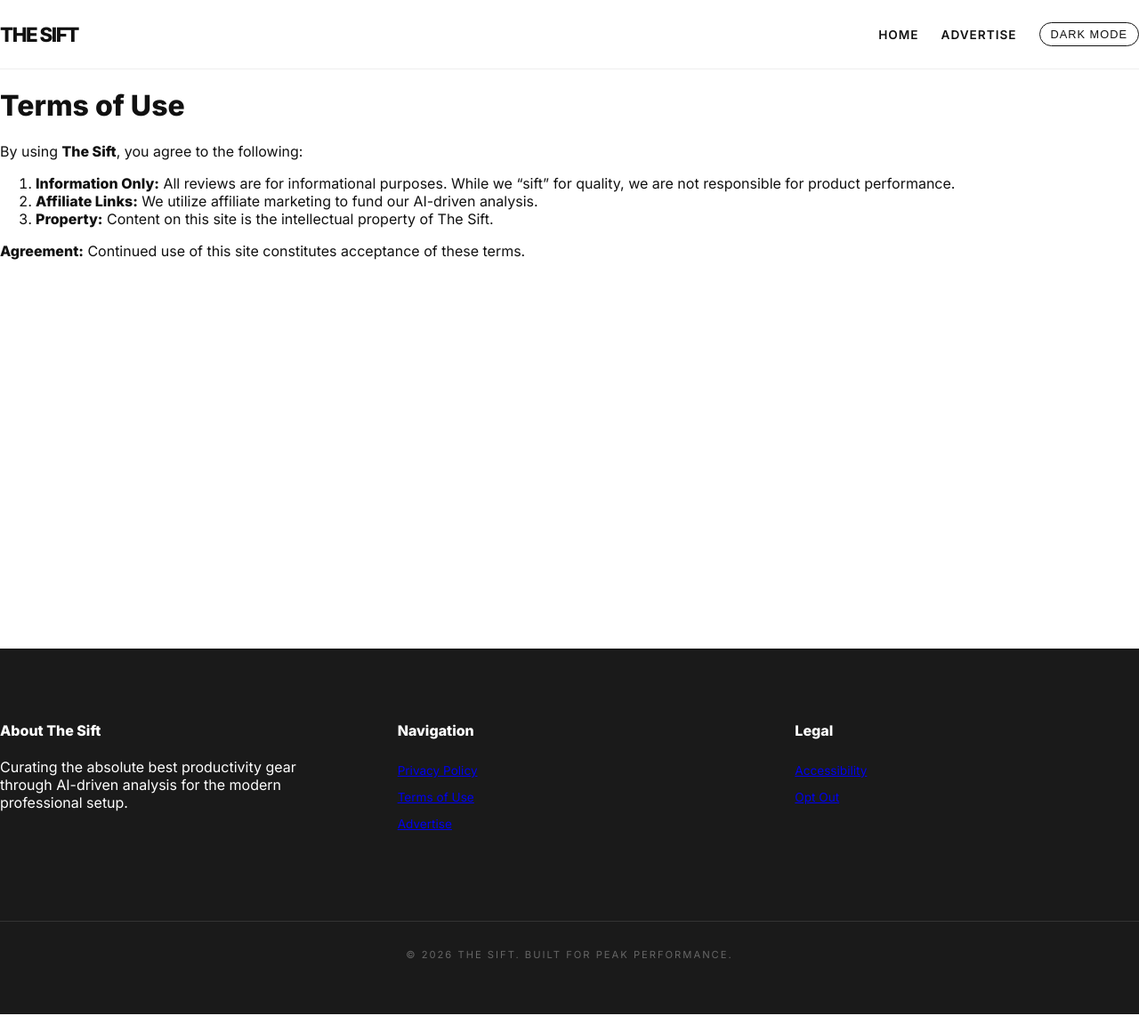
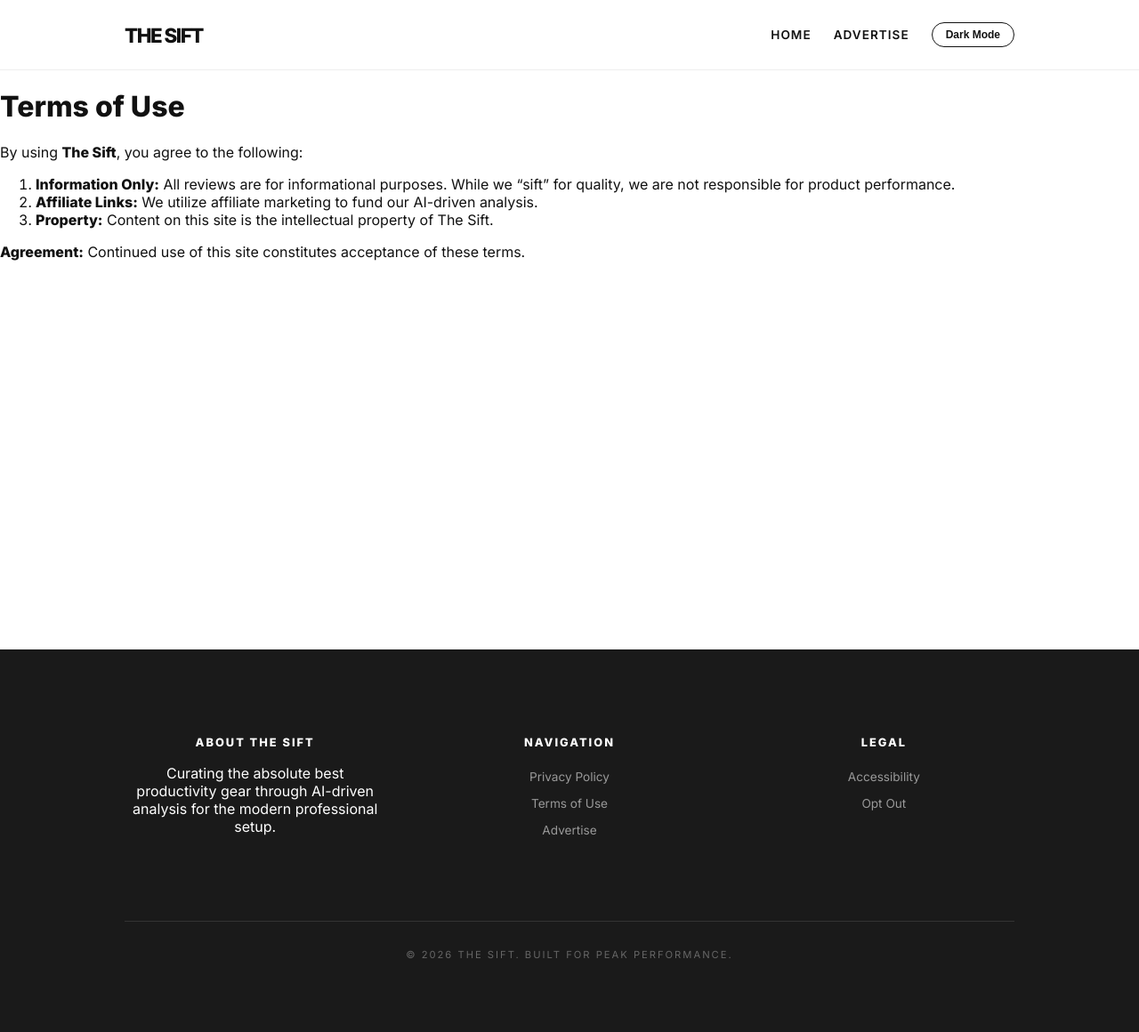
Before and after one commit to 174hz/thesift, a Jekyll site: the page built from terms.md, in a window 1280 px wide. Shown: the whole page at 89% size. Built offline with Jekyll 4.4.1, drawn with Linux system fonts in a browser that asks for light colours.

Commit message:
Update style.scss

```diff
--- a/assets/css/style.scss
+++ b/assets/css/style.scss
@@ -1,6 +1,5 @@
 ---
 ---
-// 1. DEFINE COLOR THEMES
 :root {
   --bg-color: #ffffff;
   --text-color: #111111;
@@ -19,49 +18,72 @@
   --footer-bg: #000000;
 }
 
-// 2. APPLY VARIABLES
 body {
   margin: 0;
   background-color: var(--bg-color);
   color: var(--text-color);
   font-family: 'Inter', sans-serif;
-  transition: background 0.3s ease, color 0.3s ease;
+  transition: background 0.3s ease;
 }
 
-.hero {
-  background: var(--card-bg);
-  border-bottom: 1px solid var(--border-color);
-  padding: 100px 20px;
-  text-align: center;
+.container {
+  max-width: 1000px; /* Limits width so logo isn't too far left */
+  margin: 0 auto;
+  padding: 0 20px;
+}
+
+// RESTORE THE TWO-BLOCK GRID
+.post-grid {
+  display: grid;
+  grid-template-columns: 1fr 1fr;
+  gap: 40px;
+  margin: 60px 0;
 }
 
 .post-card {
   text-decoration: none;
   color: inherit;
   .post-image {
-    background: var(--border-color);
+    width: 100%;
+    height: 300px;
+    background: var(--card-bg);
     border-radius: 4px;
     overflow: hidden;
-    height: 320px;
+    margin-bottom: 15px;
     img { width: 100%; height: 100%; object-fit: cover; }
   }
 }
 
+// CENTERED FOOTER
 .site-footer {
   background: var(--footer-bg);
   color: #fff;
-  padding: 60px 0;
+  padding: 80px 0;
+  text-align: center; /* Centers everything in footer */
+
+  .footer-grid {
+    display: grid;
+    grid-template-columns: 1fr; /* Stacked for a cleaner centered look */
+    gap: 40px;
+    justify-content: center;
+  }
+
+  h4 { color: #fff; text-transform: uppercase; font-size: 0.8rem; letter-spacing: 2px; }
+  ul { list-style: none; padding: 0; margin: 0; }
+  a { color: #999; text-decoration: none; &:hover { color: #fff; } }
 }
 
-// 3. DARK MODE TOGGLE BUTTON STYLE
 #theme-toggle {
   background: none;
   border: 1px solid var(--text-color);
   color: var(--text-color);
-  padding: 5px 12px;
+  padding: 6px 15px;
   cursor: pointer;
-  font-size: 0.8rem;
-  text-transform: uppercase;
-  letter-spacing: 1px;
   border-radius: 20px;
+  font-size: 0.75rem;
+  font-weight: 600;
 }
+
+@media (max-width: 768px) {
+  .post-grid { grid-template-columns: 1fr; }
+}
```
